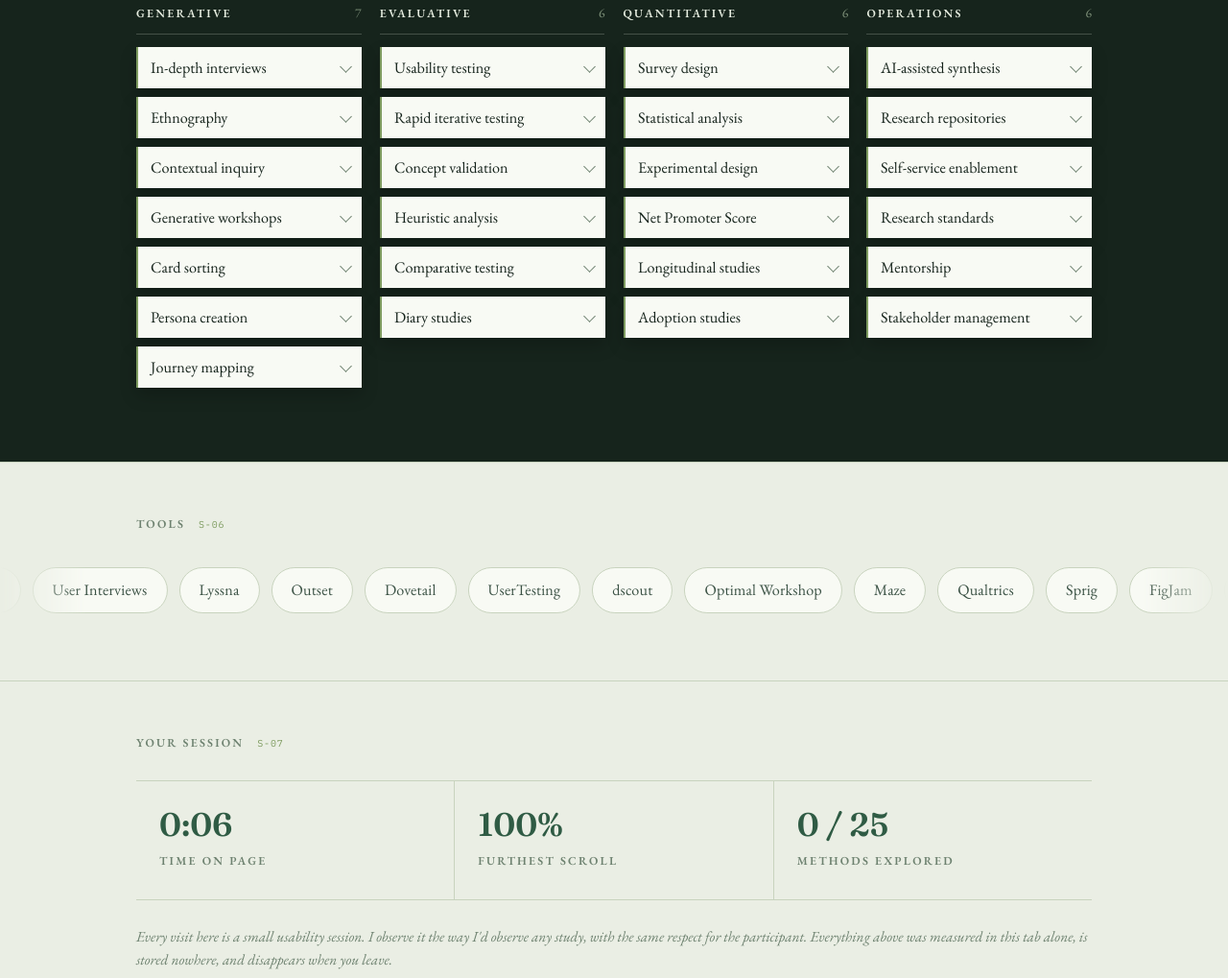
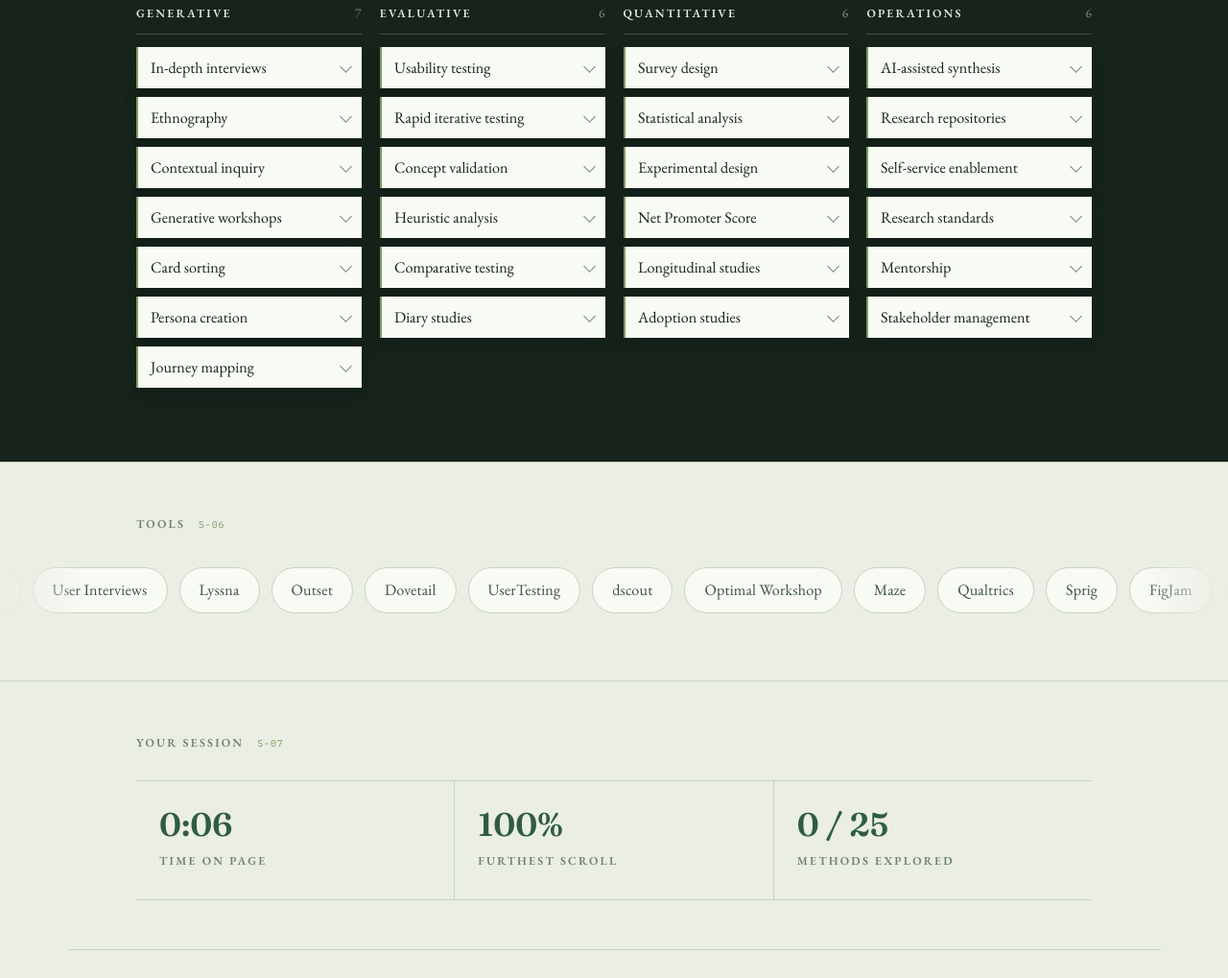
Before and after one commit to NPings/portfolio, a plain HTML site: page consumer-research.html in a window 1280 px wide. Shown: the part 1778-2797 px from the top of the page at 96% size. Drawn offline with nearby package versions, Linux system fonts and the light colour scheme.

Commit message:
Remove preachy 'small usability session' debrief blurb per Nick
Removes the .debrief-note paragraph from index.html and
consumer-research.html, and the consumer-research voice's debriefNote
key from assets/js/site.js and the PRD's §20.5 JSON block. No
replacement text. voicecheck.py's strings() now treats debriefNote as
optional (research-operations' own distinct debriefNote is untouched).
No layout gap: confirmed live in a browser, the section's existing
bottom padding closes cleanly. Addendum I added to the PRD.
narrativecheck.py and voicecheck.py both still pass. main untouched.

```diff
--- a/assets/js/site.js
+++ b/assets/js/site.js
@@ -139,7 +139,6 @@ var VOICES = {
     "panelTitle": "Participant #1 · Session Notes",
     "panelTitleDone": "Participant #1 · Session Debrief",
     "debriefLabel": "Your session",
-    "debriefNote": "Every visit here is a small usability session. I observe it the way I'd observe any study, with the same respect for the participant. Everything above was measured in this tab alone, is stored nowhere, and disappears when you leave.",
     "events": {
       "open": "Session begins. One participant, unmoderated.",
       "hero": "Participant reads the hero. Or skims it. No judgment.",
--- a/consumer-research.html
+++ b/consumer-research.html
@@ -157,7 +157,6 @@
       <div class="d-cell"><span class="d-num" id="dDepth">0%</span><span class="label">Furthest scroll</span></div>
       <div class="d-cell"><span class="d-num" id="dMethods">0 / 25</span><span class="label">Methods explored</span></div>
     </div>
-    <p class="debrief-note">Every visit here is a small usability session. I observe it the way I'd observe any study, with the same respect for the participant. Everything above was measured in this tab alone, is stored nowhere, and disappears when you leave.</p>
   </div>
 </section>
 
```
Also changed, not shown: index.html (+0 -1 lines), 2 other files.
